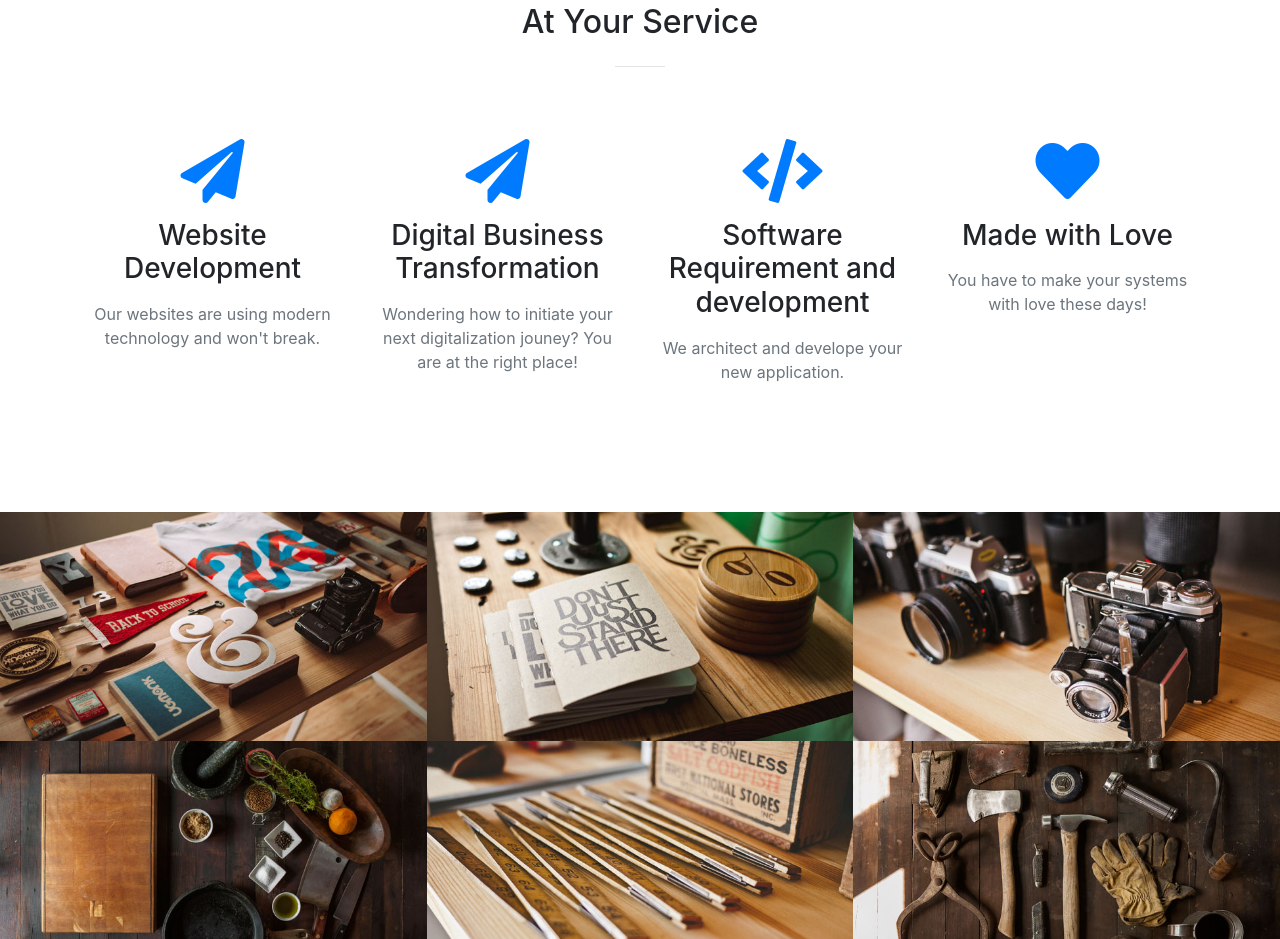
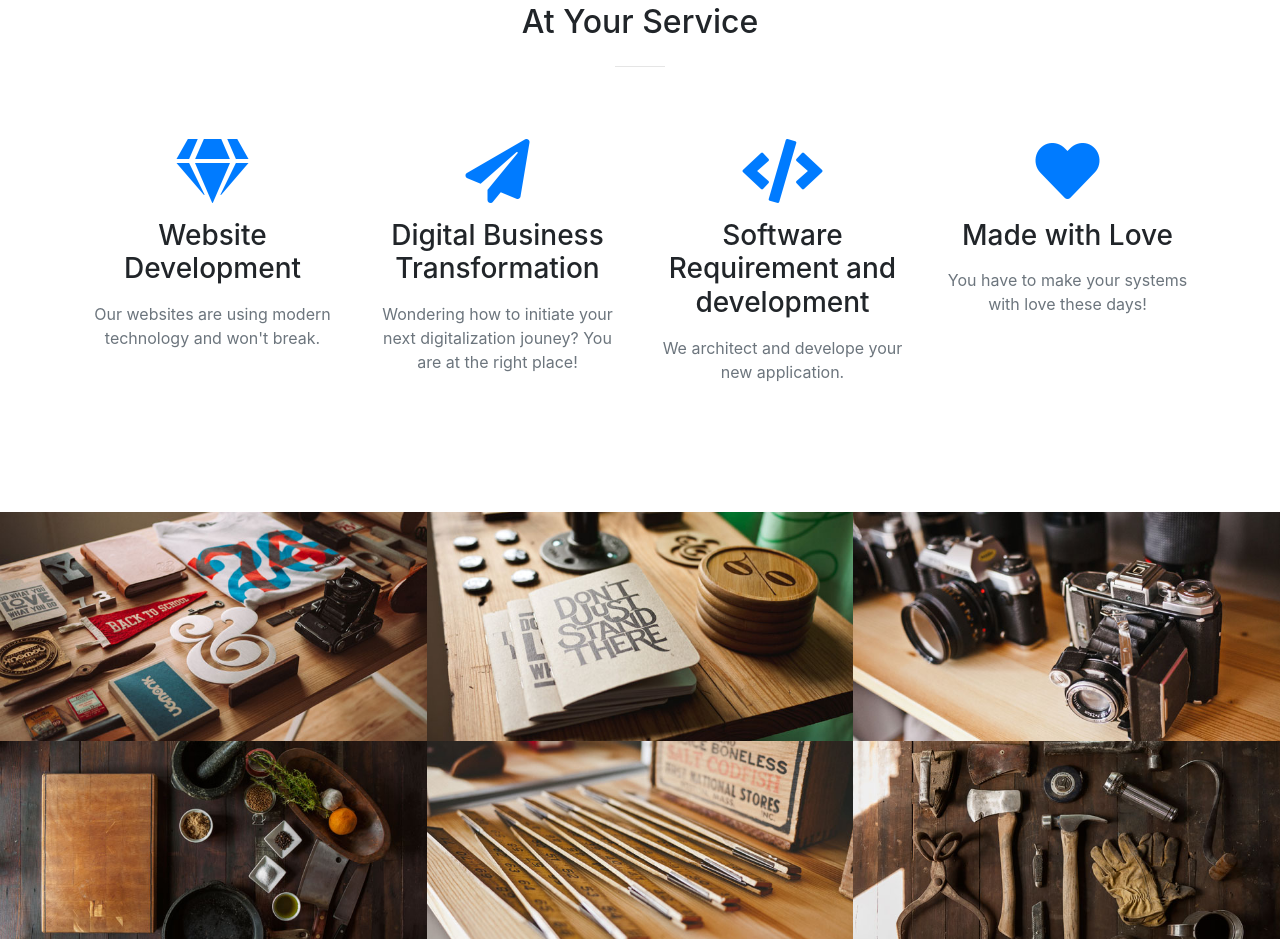
Before and after one commit to kiango/epidotegroup, a website with bundled scripts: page index.html in a window 1280 px wide. Shown: the part 1378-2317 px from the top of the page. Built offline with nearby package versions, Linux system fonts and the light colour scheme.

Commit message:
1st commit

```diff
--- a/index.html
+++ b/index.html
@@ -97,7 +97,7 @@
         <div class="row">
           <div class="col-lg-3 col-md-6 text-center">
             <div class="service-box mt-5 mx-auto">
-              <i class="fas fa-4x fa-paper-plane text-primary mb-3 sr-icon-1"></i>
+              <i class="fas fa-4x fa-gem text-primary mb-3 sr-icon-1"></i>
               <h3 class="mb-3">Website Development</h3>
               <p class="text-muted mb-0">Our websites are using modern technology and won't break.</p>
             </div>
```
